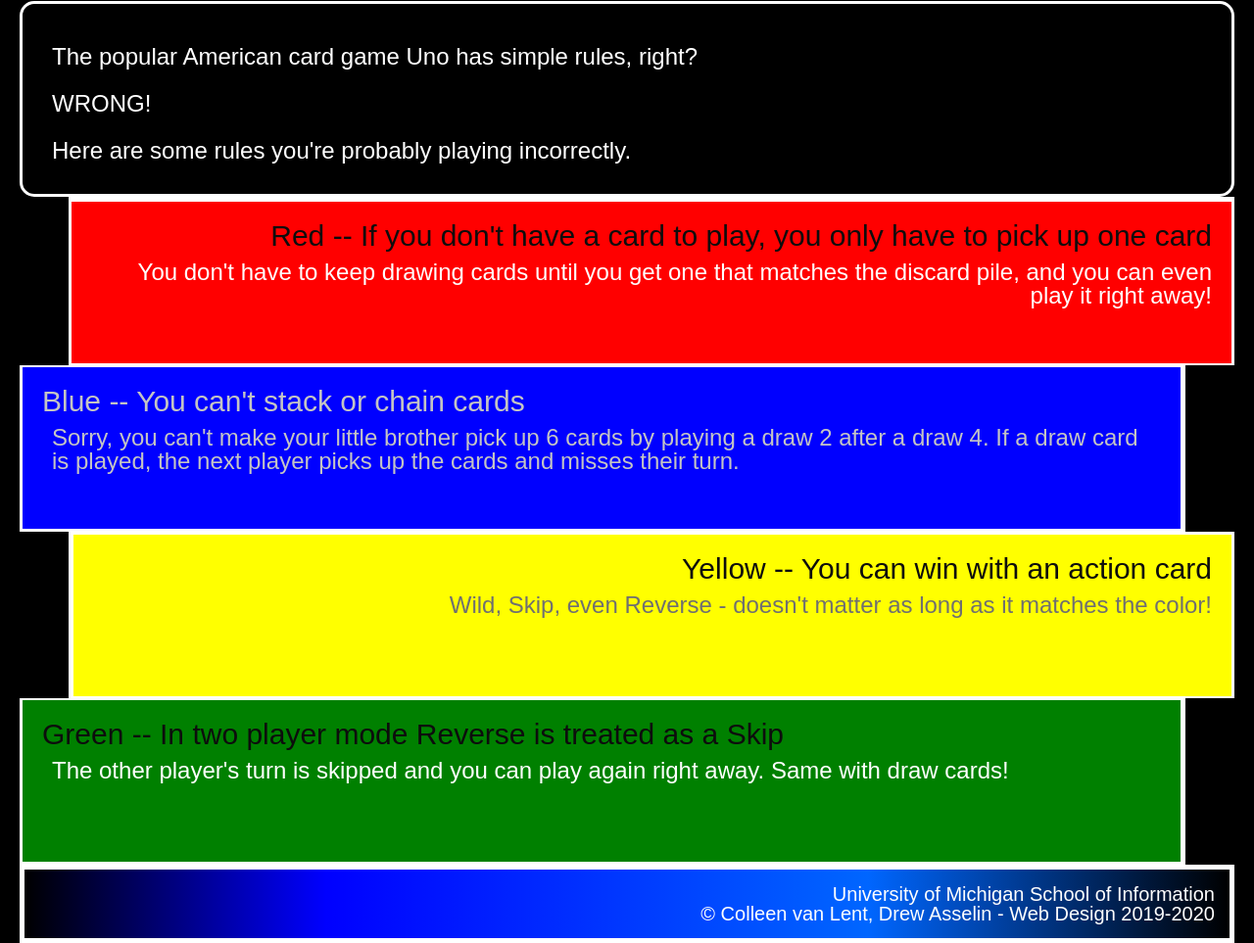
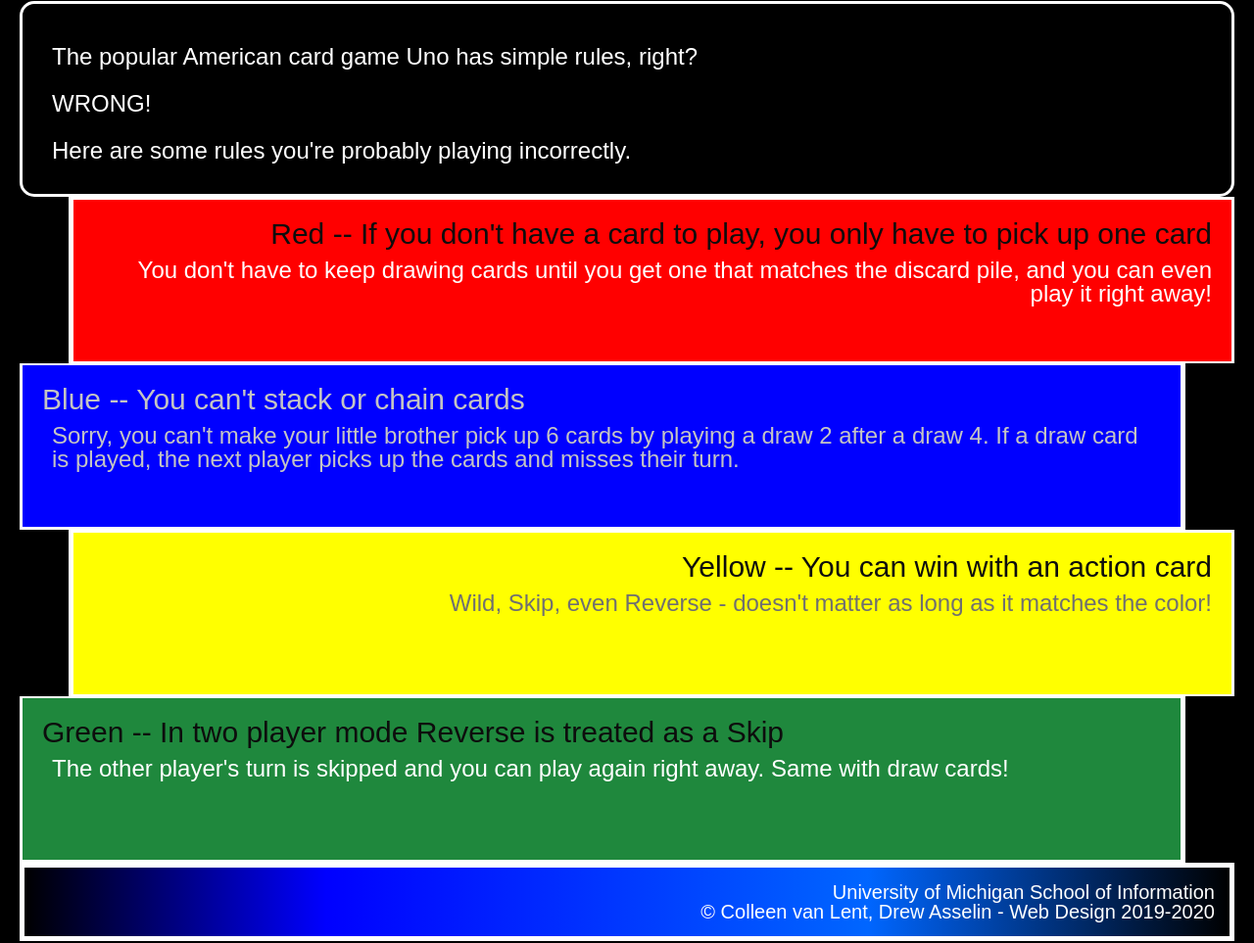
Before and after one commit to natashagirish/hw2-w25, a plain HTML site: page index.html in a window 1280 px wide. Shown: the part 327-1290 px from the top of the page at 98% size. Drawn offline with Linux system fonts and the light colour scheme.

Commit message:
Add files via upload

```diff
--- a/css/style.css
+++ b/css/style.css
@@ -2,7 +2,7 @@ body {
     font-family: Arial, Verdana, sans-serif;
     background-color: #000000;
     color: #FFFFFF;
-    margin: 20px 20px 0 20px
+    margin: 20px 20px 0 20px;
 }
 
 h1 {
@@ -45,7 +45,7 @@ div {
     text-align: right;
     margin-left: 50px;
     border-bottom: 2px solid #FFFFFF;
-    border-top: 5px solid #FFFFFF;
+    border-left: 5px solid #FFFFFF;
 }
 
 .blue {
@@ -77,7 +77,7 @@ div {
 }
 
 .green {
-    background-color: #008000;
+    background-color: #1F883D;
     text-align: left;
     margin-right: 50px;
     border-top: 2px solid #FFFFFF;
```
